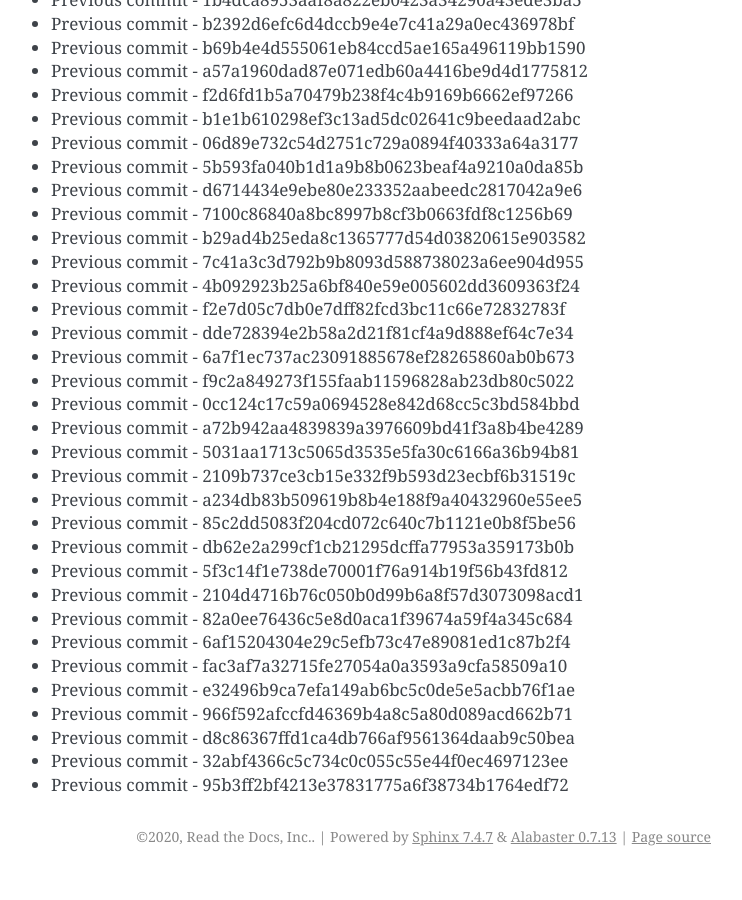
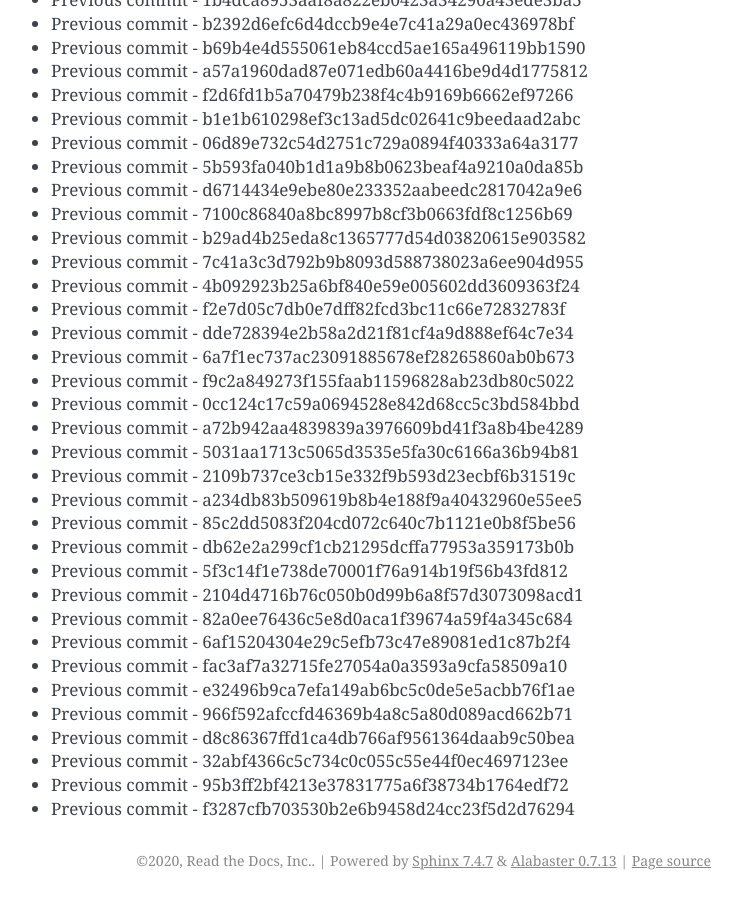
Before and after one commit to readthedocs/rtd-git-stresstest, a Sphinx documentation site: the page built from docs/updates.rst, in a window 1280 px wide and 900 px high, scrolled down 72189 px. Shown: the whole window, without its empty margins (399-1141 px from the left). Built offline with Sphinx 7.4.7, drawn with Linux system fonts in a browser that asks for light colours; before the commit the page ends 73065 px from its top, so only the background shows below that.

Commit message:
Generating commit from previous: f3287cfb703530b2e6b9458d24cc23f5d2d76294

```diff
--- a/docs/updates.rst
+++ b/docs/updates.rst
@@ -3065,3 +3065,4 @@ It can be tested for any performance characteristics.
 * Previous commit - d8c86367ffd1ca4db766af9561364daab9c50bea
 * Previous commit - 32abf4366c5c734c0c055c55e44f0ec4697123ee
 * Previous commit - 95b3ff2bf4213e37831775a6f38734b1764edf72
+* Previous commit - f3287cfb703530b2e6b9458d24cc23f5d2d76294
```
